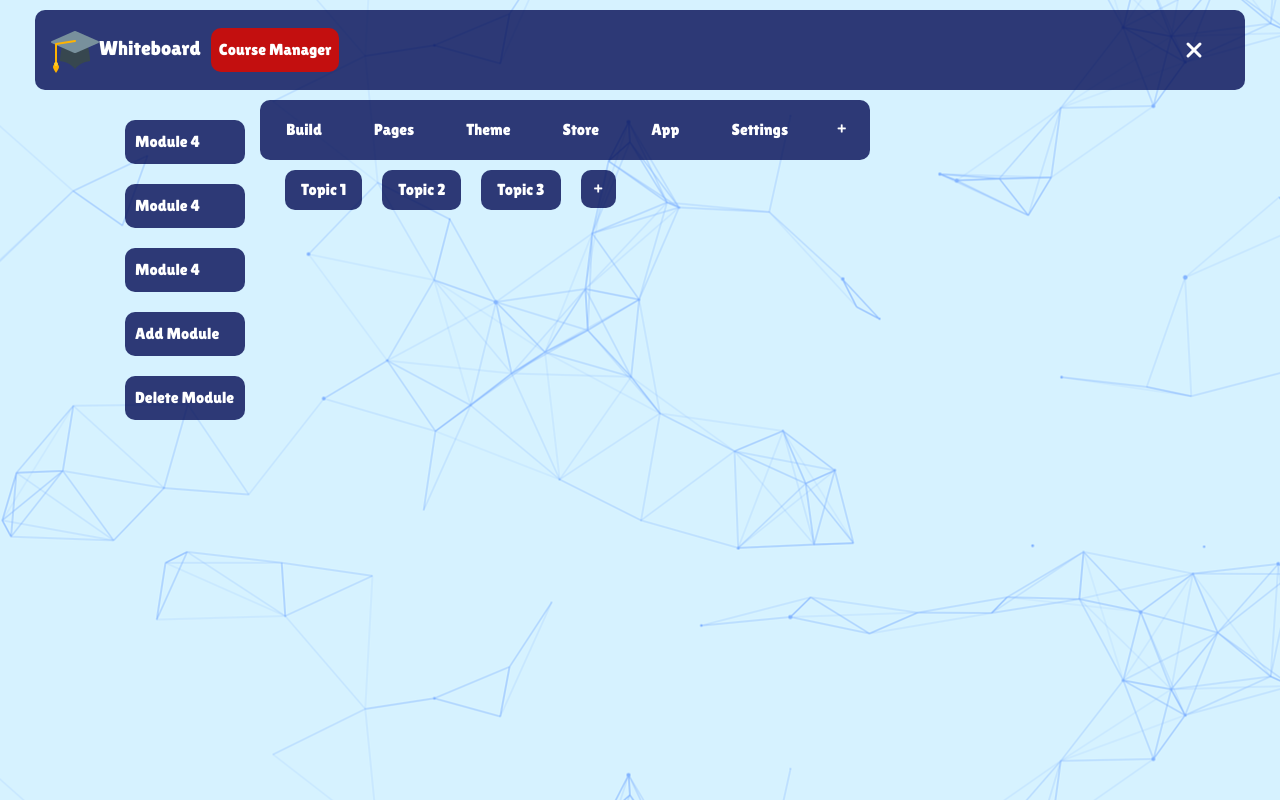
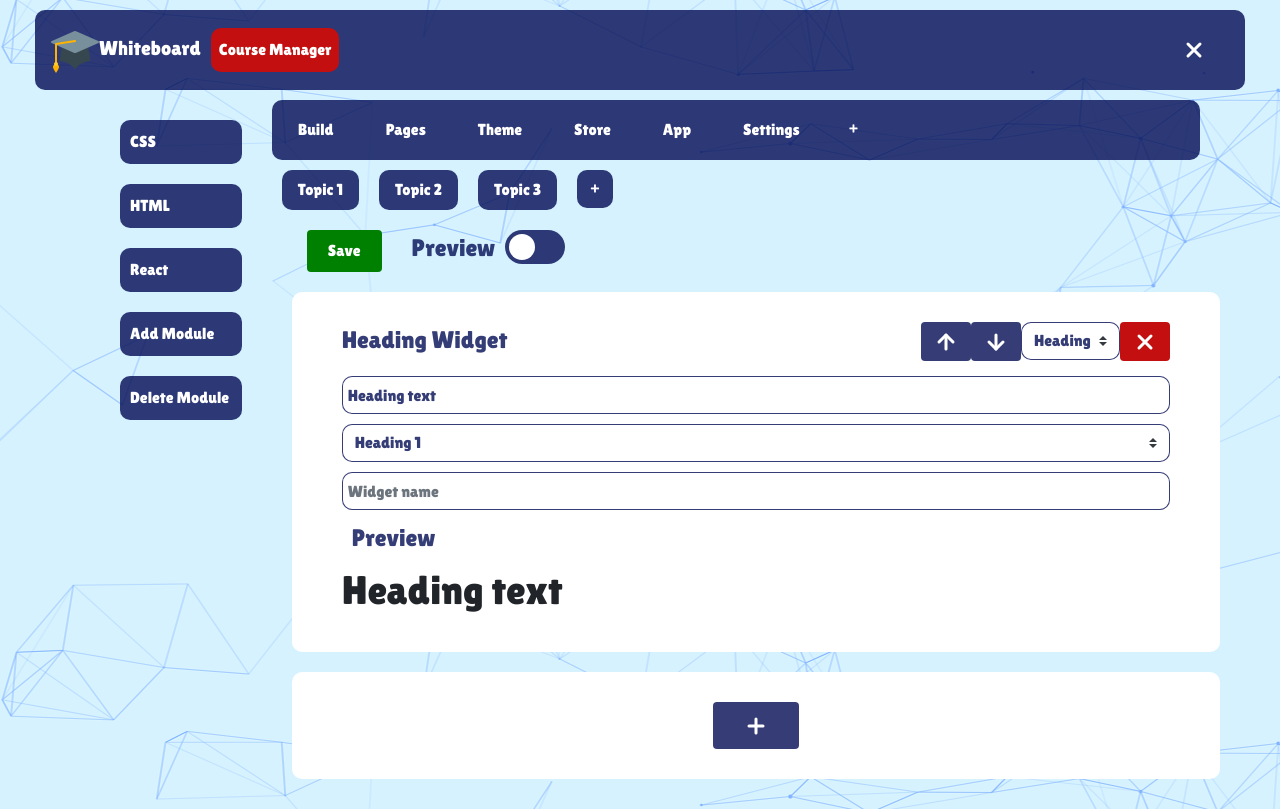
Before and after one commit to tinawu0603/cs4550-sp2020-whiteboard-react, a React (Create React App) app: page / in a window 1280 px wide. Built offline with nearby package versions, Linux system fonts and the light colour scheme; no server answers.

Commit message:
added course editor widget section

```diff
--- a/src/components/CourseEditor/CourseEditorComponent.js
+++ b/src/components/CourseEditor/CourseEditorComponent.js
@@ -8,6 +8,7 @@ const CourseEditorComponent = ({ hideEditor }) =>
     <div>
         <div className="row course-editor">
             <div className="col-2">
+                {/* Module List */}
                 <ModuleListComponent
                     modules={[
                         { _id: "123", title: "CSS" },
@@ -16,7 +17,7 @@ const CourseEditorComponent = ({ hideEditor }) =>
                     ]} />
             </div>
             <div className="col-10">
-                <div className="row lessons">
+                {/* Lesson Tabs */}
                 <LessonTabs
                     lessons={[
                         { _id: "123", title: "Build" },
@@ -26,15 +27,98 @@ const CourseEditorComponent = ({ hideEditor }) =>
                         { _id: "567", title: "App" },
                         { _id: "678", title: "Settings" }
                     ]} />
-                </div>
 
+                {/* Topic Pills */}
                 <TopicPills topics={[
                     { _id: "123", title: "Topic 1" },
                     { _id: "234", title: "Topic 2" },
                     { _id: "345", title: "Topic 3" }
                 ]} />
+
+                {/* Widgets */}
+                <div class="row">
+                    <button type="button" class="save-topic btn">
+                        Save
+					</button>
+                    <label class="preview-title">
+                        Preview
+					</label>
+                    <label class="switch" for="preview">
+                        <input id="preview" type="checkbox" />
+                        <span class="slider round"></span>
+                    </label>
+                </div>
+                <div class="container editor">
+                    <div class="row">
+                        <div class="col-sm-12">
+                            <label class="widget-title">
+                                Heading Widget
+							</label>
+                            <button type="button" class="btn-x btn">
+                                <img src="img/x.svg" alt="" />
+                            </button>
+                            <select class="custom-select widget-type-select">
+                                <option selected>Heading</option>
+                                <option value="1">Text</option>
+                                <option value="2">Image</option>
+                            </select>
+                            <button type="button" class="btn-down btn">
+                                <img class="btn-arrow" src="img/arrow-down.svg" alt="" />
+                            </button>
+                            <button type="button" class="btn-up btn">
+                                <img class="btn-arrow" src="img/arrow-up.svg" alt="" />
+                            </button>
+                        </div>
+                    </div>
+                    <div class="row">
+                        <div class="col-sm-12">
+                            <input type="text" class="form-control" id="widget-input" aria-describedby="widget-input"
+                                placeholder="Heading text" value="Heading text" />
+                        </div>
+                    </div>
+                    <div class="row">
+                        <div class="col-sm-12">
+                            <select class="custom-select heading-size-select">
+                                <option selected value="1">Heading 1</option>
+                                <option value="2">Heading 2</option>
+                                <option value="3">Heading 3</option>
+                                <option value="4">Heading 4</option>
+                                <option value="5">Heading 5</option>
+                                <option value="6">Heading 6</option>
+                            </select>
+                        </div>
+                    </div>
+                    <div class="row">
+                        <div class="col-sm-12">
+                            <input type="text" class="form-control" id="widget-name-input"
+                                aria-describedby="widget-name-input" placeholder="Widget name" />
+                        </div>
+                    </div>
+                    <div class="row">
+                        <div class="col-sm-12">
+                            <label class="preview-title">
+                                Preview
+							</label>
+                        </div>
+                    </div>
+                    <div class="row">
+                        <div class="col-sm-12">
+                            <h1>Heading text</h1>
+                        </div>
+                    </div>
+                </div>
+                <div class="container editor">
+                    <div class="row new-widget">
+                        <div class="col-sm-12">
+                            <button type="button" class="btn-plus btn">
+                                <img src="img/plus.svg" alt="" />
+                            </button>
+                        </div>
                     </div>
                 </div>
             </div>
 
+        </div>
+    </div>
+
 export default CourseEditorComponent
--- a/src/components/CourseEditor/ModuleComponent.js
+++ b/src/components/CourseEditor/ModuleComponent.js
@@ -20,7 +20,7 @@ class Module extends React.Component {
                         })
                     }
                         style={{ 'backgroundColor': '#c30f0f' }}>
-                        <a class="module-link wbdv-module-item-title" href="#">Module 4</a>
+                        <a class="module-link wbdv-module-item-title" href="#">{this.props.module.title}</a>
                     </li>
                 }
                 {
@@ -31,7 +31,7 @@ class Module extends React.Component {
                         })
                     }
                         style={{ 'backgroundColor': 'none' }}>
-                        <a class="module-link wbdv-module-item-title" href="#">Module 4</a>
+                        <a class="module-link wbdv-module-item-title" href="#">{this.props.module.title}</a>
                     </li>
                 }
             </div >
--- a/src/css/course-editor.style.client.css
+++ b/src/css/course-editor.style.client.css
@@ -1,3 +1,163 @@
 .course-editor {
     margin: 10px 20px;
 }
+
+/* widget editor */
+body {
+	margin: 10px 20px;
+}
+
+.container {
+	width: 100%;
+}
+
+.row {
+	margin: 10px 15px;
+	text-align: left;
+}
+
+/* new widget section */
+.btn-plus {
+	background-color: rgba(3, 12, 84, 0.8);
+	padding: 10px 30px;
+}
+
+.new-widget {
+	text-align: center;
+}
+
+/* editor section */
+.editor {
+	background-color: white;
+	border-radius: 10px;
+	width: 100%;
+	margin: 20px;
+	padding: 20px;
+}
+
+.widget-title {
+	font-size: 150%;
+	color: rgba(3, 12, 84, 0.8);
+}
+
+.btn-up, .btn-down {
+	background-color: rgba(3, 12, 84, 0.8);
+	float: right;
+}
+
+.widget-type-select {
+	width: fit-content;
+	float: right;
+	border-color: rgba(3, 12, 84, 0.8);
+	color: rgba(3, 12, 84, 0.8);
+	border-radius: 10px;
+}
+
+.widget-type-select option {
+	color: rgba(3, 12, 84, 0.8);
+	background-color: white;
+}
+
+.btn-x {
+	background-color: rgba(195, 15, 15, 1);
+	float: right;
+}
+
+#widget-input {
+	border-color: rgba(3, 12, 84, 0.8);
+	border-radius: 10px;
+}
+
+.heading-size-select {
+	border-color: rgba(3, 12, 84, 0.8);
+	color: rgba(3, 12, 84, 0.8);
+	border-radius: 10px;
+}
+
+.heading-size-select option {
+	color: rgba(3, 12, 84, 0.8);
+	background-color: white;
+}
+
+#widget-name-input {
+	border-color: rgba(3, 12, 84, 0.8);
+	border-radius: 10px;
+}
+
+/* save and preview styles */
+.save-topic {
+	background-color: green;
+	color: white;
+	padding: 0px 20px;
+	margin: 0px 20px;
+}
+
+.preview-title {
+	font-size: 150%;
+	color: rgba(3, 12, 84, 0.8);
+	margin: 0 10px;
+}
+
+/* toggle */
+/* The switch - the box around the slider */
+.switch {
+	position: relative;
+	display: inline-block;
+	width: 60px;
+	height: 34px;
+  }
+
+  /* Hide default HTML checkbox */
+  .switch input {
+	opacity: 0;
+	width: 0;
+	height: 0;
+  }
+
+  /* The slider */
+  .slider {
+	position: absolute;
+	cursor: pointer;
+	top: 0;
+	left: 0;
+	right: 0;
+	bottom: 0;
+	background-color: rgba(3, 12, 84, 0.8);
+	-webkit-transition: .4s;
+	transition: .4s;
+  }
+
+  .slider:before {
+	position: absolute;
+	content: "";
+	height: 26px;
+	width: 26px;
+	left: 4px;
+	bottom: 4px;
+	background-color: white;
+	-webkit-transition: .4s;
+	transition: .4s;
+  }
+
+  input:checked + .slider {
+	background-color: rgba(195, 15, 15, 1);
+  }
+
+  input:focus + .slider {
+	box-shadow: 0 0 1px #2196F3;
+  }
+
+  input:checked + .slider:before {
+	-webkit-transform: translateX(26px);
+	-ms-transform: translateX(26px);
+	transform: translateX(26px);
+  }
+
+  /* Rounded sliders */
+  .slider.round {
+	border-radius: 34px;
+  }
+
+  .slider.round:before {
+	border-radius: 50%;
+  }
```
Lines whose indentation alone changed are shown as unchanged.
